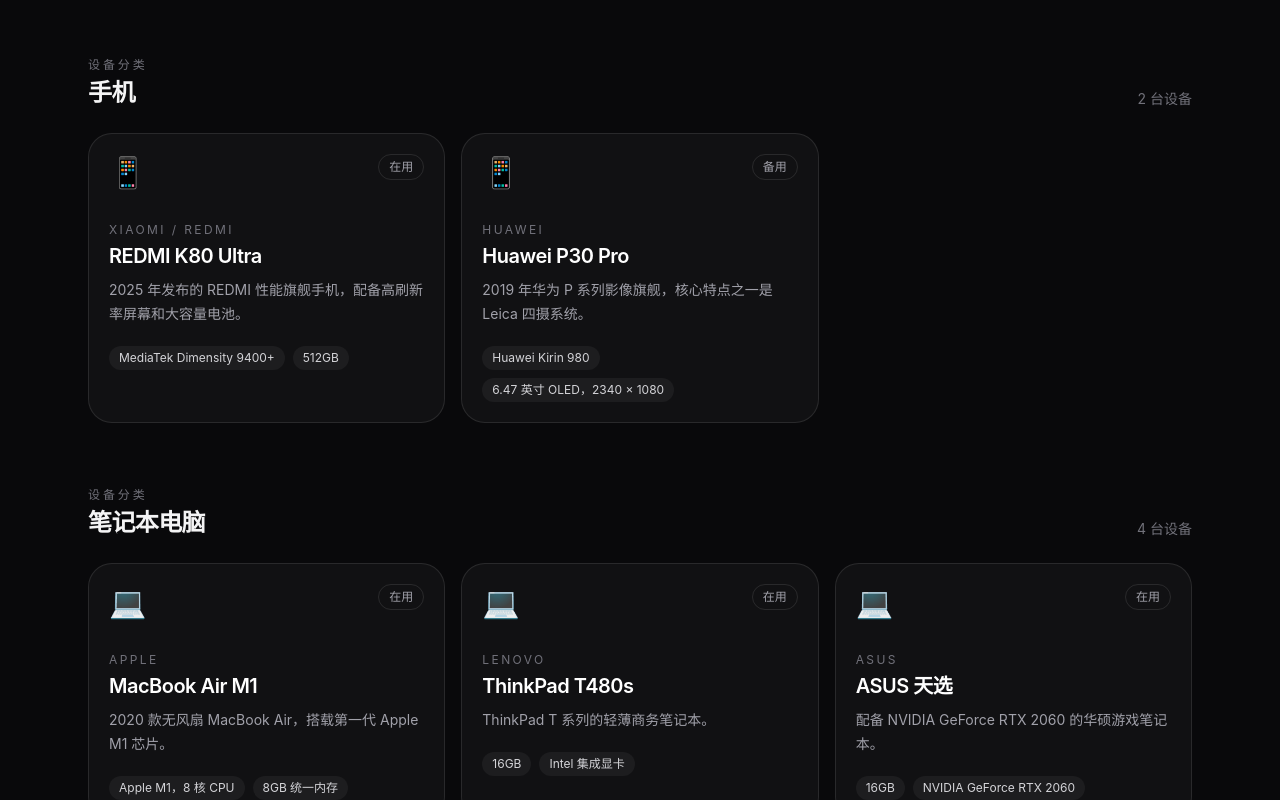
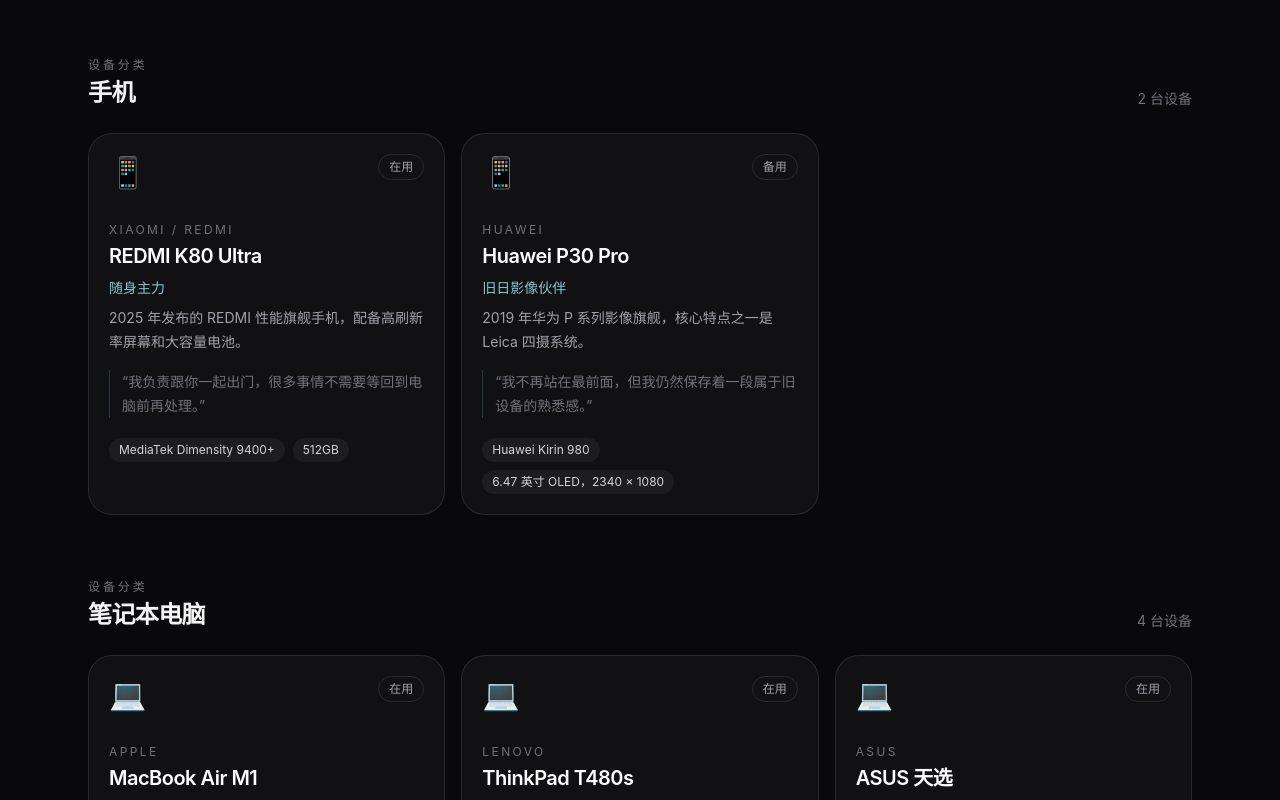
Before and after one commit to libinpg/mydigitaldevices, a Next.js app: page / in a window 1280 px wide. Shown: the part 1420-2220 px from the top of the page. Built offline with nearby package versions, Linux system fonts and the light colour scheme.

Commit message:
feat: surface companion identity on device cards

```diff
--- a/components/DeviceCard.tsx
+++ b/components/DeviceCard.tsx
@@ -1,4 +1,5 @@
 import Link from "next/link";
+import { getDeviceCompanion } from "@/data/companions";
 import type { Device } from "@/types/device";
 
 const iconByCategory = {
@@ -16,6 +17,8 @@
 } as const;
 
 export default function DeviceCard({ device }: { device: Device }) {
+  const companion = getDeviceCompanion(device.id);
+
   return (
     <Link
       href={`/devices/${device.id}`}
@@ -29,7 +32,15 @@
       </div>
       <p className="mb-1 text-xs uppercase tracking-[0.2em] text-zinc-500">{device.brand}</p>
       <h3 className="text-xl font-semibold tracking-tight text-white">{device.name}</h3>
+      {companion && (
+        <p className="mt-2 text-sm font-medium text-cyan-200/80">{companion.role}</p>
+      )}
       <p className="mt-2 text-sm leading-6 text-zinc-400">{device.summary}</p>
+      {companion && (
+        <p className="mt-4 border-l border-cyan-300/20 pl-3 text-sm leading-6 text-zinc-500">
+          “{companion.voice}”
+        </p>
+      )}
       {device.specs.length > 0 && (
         <div className="mt-5 flex flex-wrap gap-2">
           {device.specs.slice(0, 2).map((spec) => (
```
